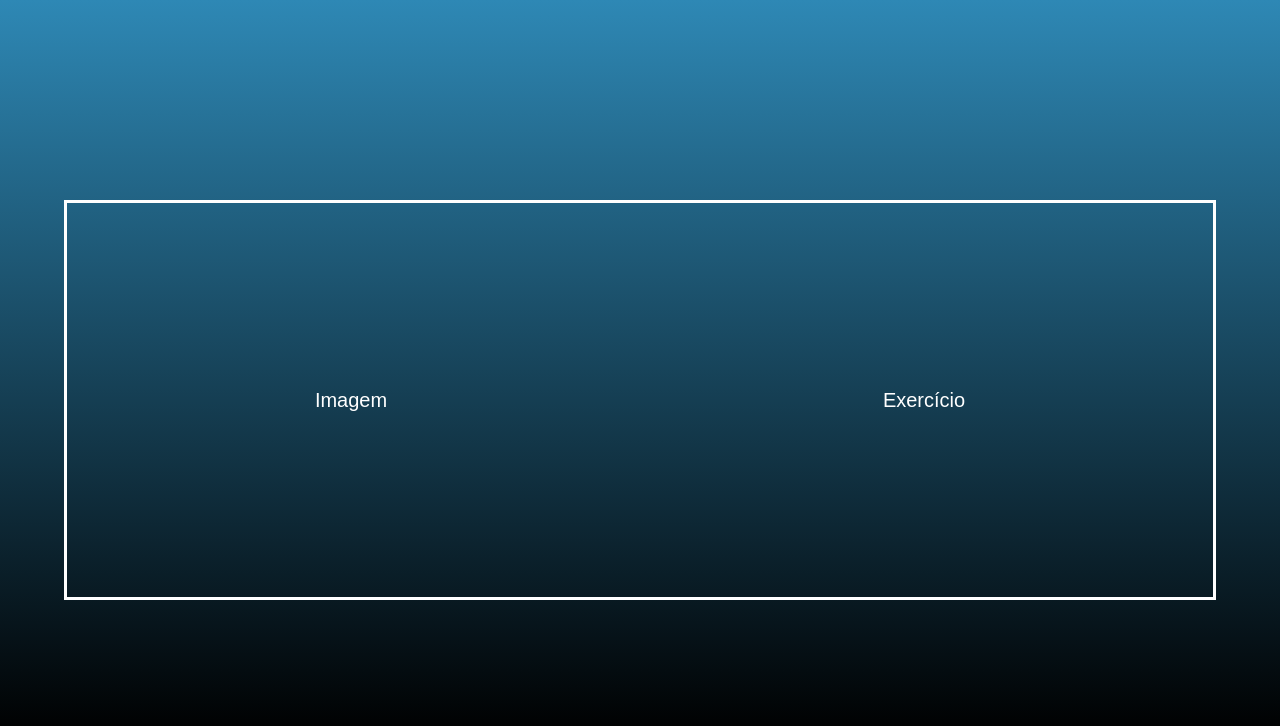
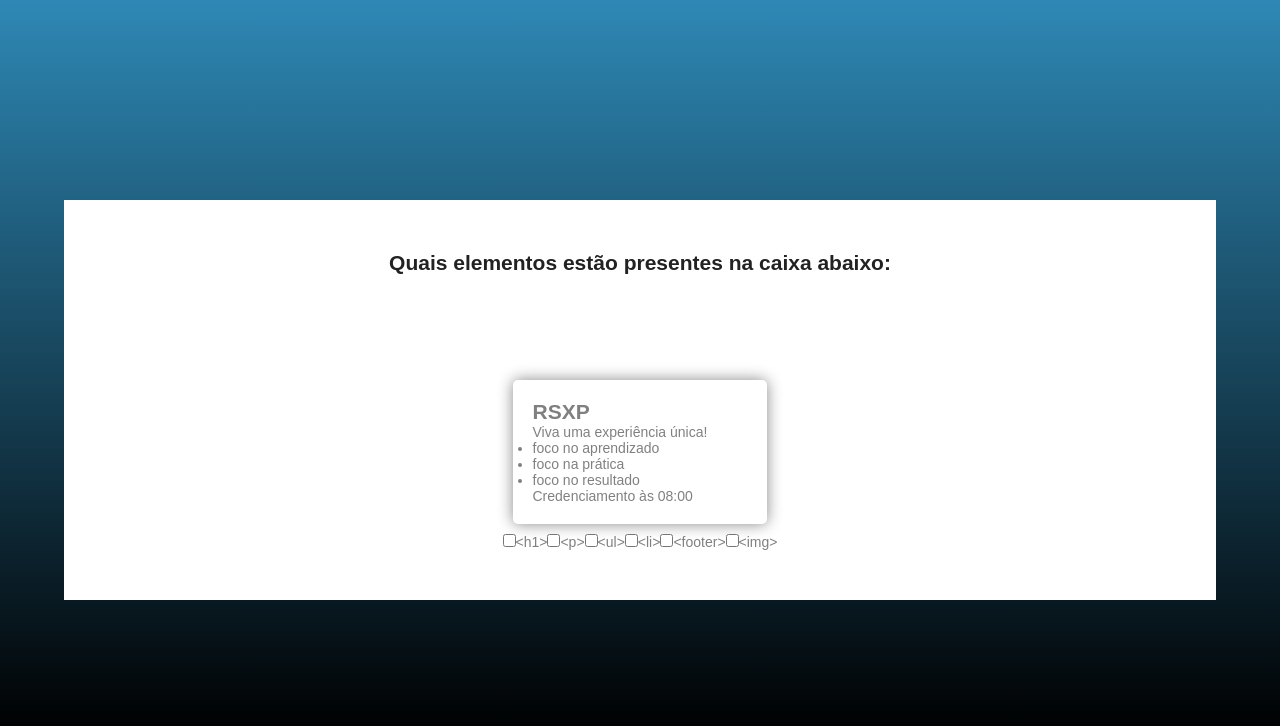
Before and after one commit to burn-c/hackathonrsxpteam30, a React (Create React App) app in the folder aprenda-arrastando/: page /page_html in a window 1280 px wide. Shown: the top 726 px of the page. Built offline with nearby package versions, Linux system fonts and the light colour scheme.

Commit message:
Add new elements

```diff
--- a/aprenda-arrastando/src/components/pages/page_html.js
+++ b/aprenda-arrastando/src/components/pages/page_html.js
@@ -12,19 +12,55 @@ border-color: #fff;
 border-style: solid;
 justify-content: space-around;
 align-items: center;
+background-color: #fff;
+flex-direction: column;
+`;
+
+const Row = styled.div`
+flex-direction: row;
+`;
+
+const Column = styled.div`
+flex-direction: column;
 `;
 
 const StyledDiv = styled.div`
-color: #fff;
-font-size: 20px;
+margin: ${({ margin }) => (margin && '10px')};
+padding: ${({ padding }) => (padding && '20px')};
+box-shadow: ${({ shadow }) => ( shadow && '0px 0px 15px 0px #888888' )};
+border-radius: ${({ borderRadius }) => ( borderRadius && '5px')} ;
+color: gray;
 `;
 
 export default function PageHtml() {
   return (
     <Container>
       <StyledSection>
-        <StyledDiv>Imagem</StyledDiv>
-        <StyledDiv>Exercício</StyledDiv>
+      <Row>
+        <h1>Quais elementos estão presentes na caixa abaixo:</h1>
+      </Row>
+      <Row>
+        <StyledDiv black>
+          <StyledDiv margin padding shadow borderRadius>
+            <h1>RSXP</h1>
+            <p>Viva uma experiência única!</p>
+            <ul>
+              <li>foco no aprendizado</li>
+              <li>foco na prática</li>
+              <li>foco no resultado</li>
+            </ul>
+            <footer>Credenciamento às 08:00</footer>
+          </StyledDiv>
+        </StyledDiv>
+        <StyledDiv>
+          <input type="checkbox" />{(`<h1>`)}
+          <input type="checkbox" />{(`<p>`)}
+          <input type="checkbox" />{(`<ul>`)}
+          <input type="checkbox" />{(`<li>`)}
+          <input type="checkbox" />{(`<footer>`)}
+          <input type="checkbox" />{(`<img>`)}
+        </StyledDiv>
+      </Row>
       </StyledSection>
     </Container>
   )
```
